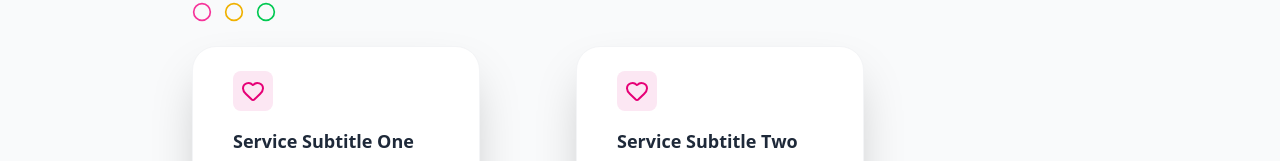
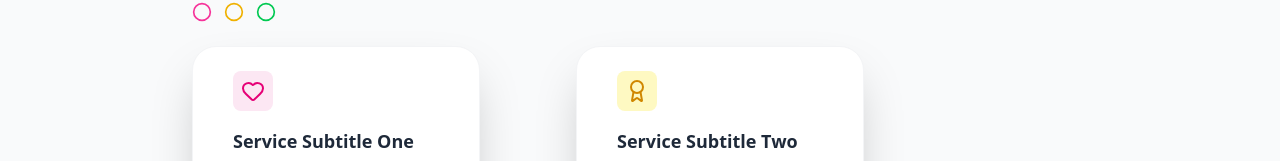
Before and after one commit to pinkx-xlink/tailwindcss-experiment, a React (Vite) app in the folder bank_modern_app/: page / in a window 1280 px wide. Shown: the part 134-295 px from the top of the page. Built offline with nearby package versions, Linux system fonts and the light colour scheme.

Commit message:
Change the Heart in the second Services card to Award icon

```diff
--- a/bank_modern_app/src/components/Hero.jsx
+++ b/bank_modern_app/src/components/Hero.jsx
@@ -1,4 +1,4 @@
-import { Circle, Heart } from 'lucide-react';
+import { Circle, Heart, Award } from 'lucide-react';
 import React from 'react';
 
 const Hero = () => {
@@ -41,9 +41,9 @@ const Hero = () => {
                 <div className='bg-white w-72 rounded-3xl p-6 border
                 border-gray-100 shadow-xl lg:shadow-2xl transition'>
                     <div className='ml-4 w-10 h-10 flex items-center
-                    justify-center rounded-lg bg-pink-100 mb-4'>
-                        <span className='text-pink-500 text-xl'>
-                            <Heart className='text-pink-600 w-6 h-6'/>
+                    justify-center rounded-lg bg-yellow-100 mb-4'>
+                        <span className='text-yellow-500 text-xl'>
+                            <Award className='text-yellow-600 w-6 h-6'/>
                         </span>
                     </div>
                     <h3 className='ml-4 text-lg font-semibold text-gray-800'>
```
